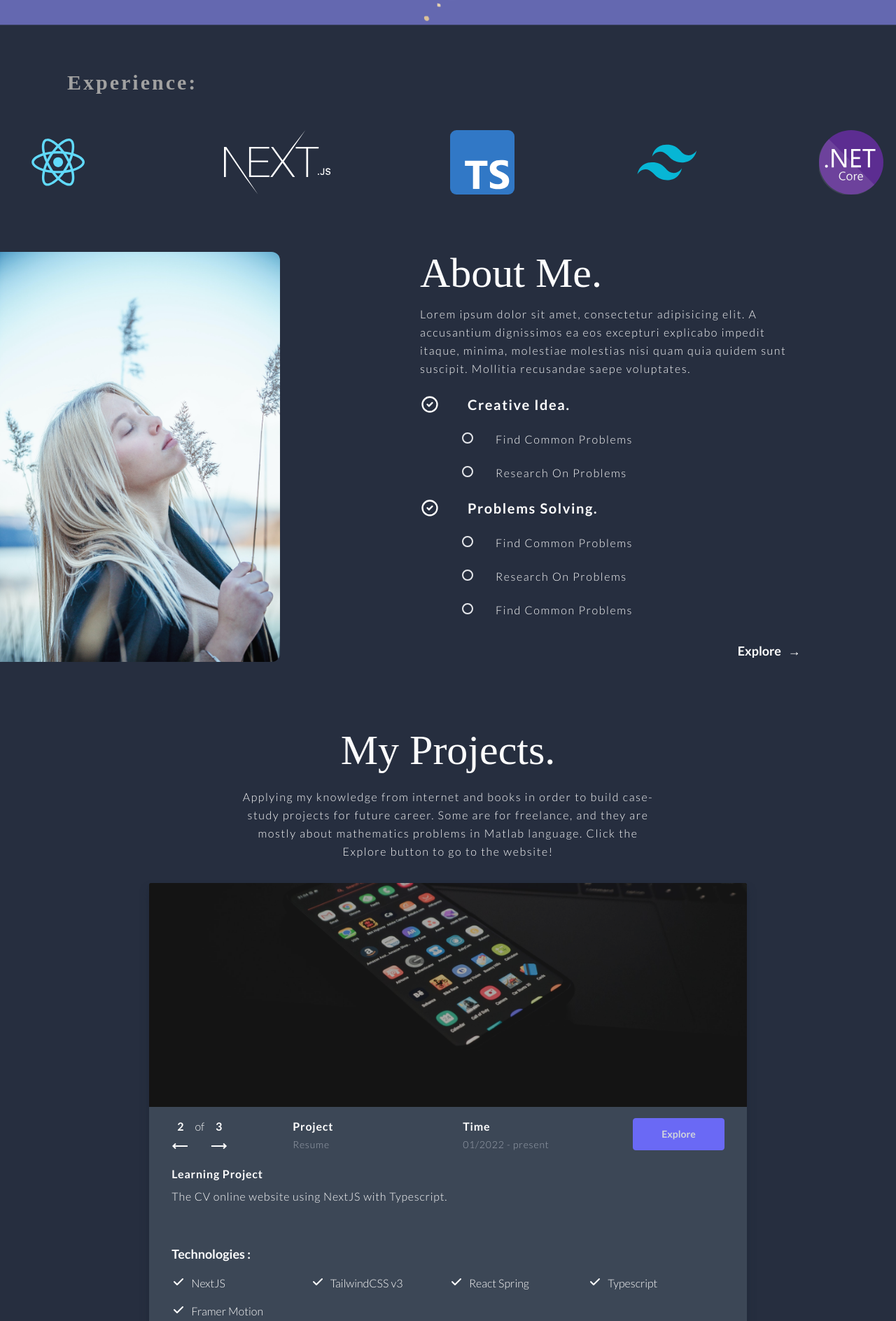
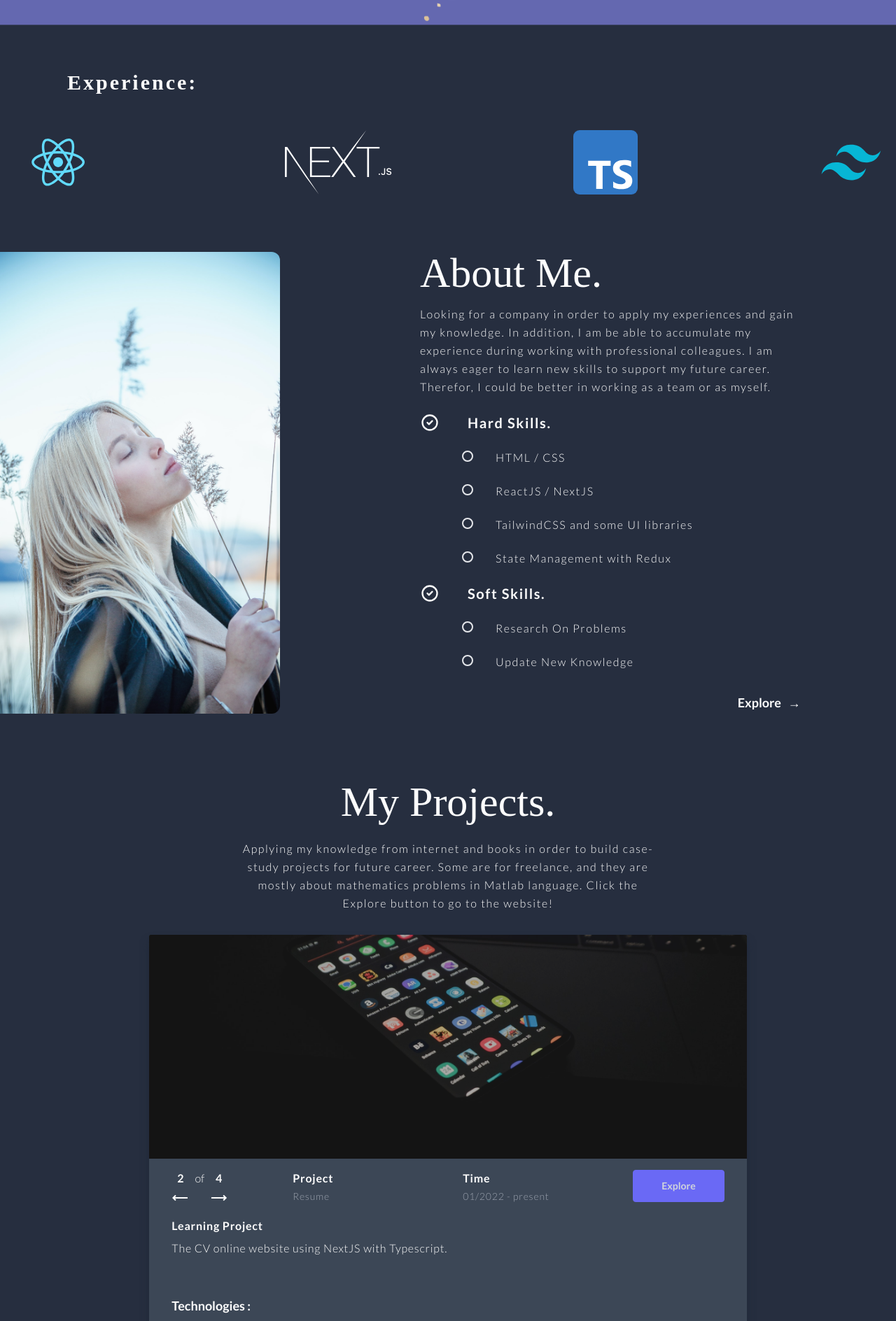
Before and after one commit to DaoVuDat/r-sume, a Next.js app: page / in a window 1280 px wide. Shown: the part 752-2640 px from the top of the page at 70% size. Built offline with nearby package versions, Linux system fonts and the light colour scheme; a web font is replaced by a local one.

Commit message:
finish contents

```diff
--- a/components/Contact/Contact.tsx
+++ b/components/Contact/Contact.tsx
@@ -8,11 +8,6 @@ interface FormElements extends HTMLFormControlsCollection {
   email: HTMLInputElement;
   message: HTMLTextAreaElement;
 }
-
-interface CustomFormElements extends FormElements {
-  readonly elements: FormElements;
-}
-
 const Contact = () => {
   const onSubmitHandler = async (event: React.SyntheticEvent) => {
     event.preventDefault();
--- a/components/Education/MileStone/MileStone.tsx
+++ b/components/Education/MileStone/MileStone.tsx
@@ -62,7 +62,7 @@ const MileStone = (props: MileStoneProps): JSX.Element => {
       sequence().then();
     }
     return () => {};
-  }, [isIntersecting]);
+  }, [isIntersecting, listControl, titleControl]);
 
   return (
     <div
--- a/components/Overview/Overview.tsx
+++ b/components/Overview/Overview.tsx
@@ -1,7 +1,6 @@
 import Image from 'next/image';
 import { HiOutlineCheckCircle } from 'react-icons/hi';
 import {
-  NetCoreIcon,
   NextJsIcon,
   ReactIcon,
   TailwindIcon,
@@ -15,10 +14,10 @@ const Overview = () => {
     <div>
       {/*EXPERIENCE SECTION*/}
       <div className="container m-auto">
-        <h3 className="ml-24 text-secondary_text font-nautigal font-bold text-3xl tracking-widest">
+        <h3 className="ml-24 font-nautigal font-bold text-3xl tracking-widest">
           Experience:
         </h3>
-        <ul className="mt-8 flex space-x-8 h-32 justify-between">
+        <ul className="mt-8 flex h-32 justify-between">
           <li className={listIconStyle}>
             <a href="https://www.reactjs.org" target="_blank" rel="noreferrer">
               <ReactIcon />
@@ -43,15 +42,6 @@ const Overview = () => {
               <TailwindIcon />
             </a>
           </li>
-          <li className={listIconStyle}>
-            <a
-              href="https://dotnet.microsoft.com/"
-              target="_blank"
-              rel="noreferrer"
-            >
-              <NetCoreIcon />
-            </a>
-          </li>
         </ul>
       </div>
       {/* ABOUT ME SECTION */}
@@ -71,22 +61,33 @@ const Overview = () => {
           <div className="w-2/3 mx-auto">
             <h2 className="text-6xl font-nautigal">About Me.</h2>
             <div className="tracking-widest leading-relaxed mt-4">
-              Lorem ipsum dolor sit amet, consectetur adipisicing elit. A
-              accusantium dignissimos ea eos excepturi explicabo impedit itaque,
-              minima, molestiae molestias nisi quam quia quidem sunt suscipit.
-              Mollitia recusandae saepe voluptates.
+              Looking for a company in order to apply my experiences and gain my
+              knowledge. In addition, I am be able to accumulate my experience
+              during working with professional colleagues. I am always eager to
+              learn new skills to support my future career. Therefor, I could be
+              better in working as a team or as myself.
               <div className="flex mt-6">
                 <HiOutlineCheckCircle size={28} />
                 <div className="ml-8">
-                  <h3 className="text-xl font-bold pl-2">Creative Idea.</h3>
+                  <h3 className="text-xl font-bold pl-2">Hard Skills.</h3>
                   <ul className="text-base">
                     <li className="mt-6">
                       <span className="inline-block w-4 h-4 rounded-full border-2" />
-                      <span className="ml-8">Find Common Problems</span>
+                      <span className="ml-8">HTML / CSS</span>
                     </li>
                     <li className="mt-6">
                       <span className="inline-block w-4 h-4 rounded-full border-2" />
-                      <span className="ml-8">Research On Problems</span>
+                      <span className="ml-8">ReactJS / NextJS</span>
+                    </li>
+                    <li className="mt-6">
+                      <span className="inline-block w-4 h-4 rounded-full border-2" />
+                      <span className="ml-8">
+                        TailwindCSS and some UI libraries
+                      </span>
+                    </li>
+                    <li className="mt-6">
+                      <span className="inline-block w-4 h-4 rounded-full border-2" />
+                      <span className="ml-8">State Management with Redux</span>
                     </li>
                   </ul>
                 </div>
@@ -94,19 +95,15 @@ const Overview = () => {
               <div className="flex mt-6">
                 <HiOutlineCheckCircle size={28} />
                 <div className="ml-8">
-                  <h3 className="text-xl font-bold pl-2">Problems Solving.</h3>
+                  <h3 className="text-xl font-bold pl-2">Soft Skills.</h3>
                   <ul className="text-base">
-                    <li className="mt-6">
-                      <span className="inline-block w-4 h-4 rounded-full border-2" />
-                      <span className="ml-8">Find Common Problems</span>
-                    </li>
                     <li className="mt-6">
                       <span className="inline-block w-4 h-4 rounded-full border-2" />
                       <span className="ml-8">Research On Problems</span>
                     </li>
                     <li className="mt-6">
                       <span className="inline-block w-4 h-4 rounded-full border-2" />
-                      <span className="ml-8">Find Common Problems</span>
+                      <span className="ml-8">Update New Knowledge</span>
                     </li>
                   </ul>
                 </div>
--- a/components/Projects/Projects.tsx
+++ b/components/Projects/Projects.tsx
@@ -1,5 +1,65 @@
 import React from 'react';
 import { SwiperCard } from '@/components/Projects/SwiperCard';
+
+const sampleData = [
+  {
+    image: '/images/projects/sample-project1.jpg',
+    name: 'Dog Breeds',
+    description:
+      'Show dog breeds by using TheDogApi.com. The website has authentication and authorization functionality ' +
+      'and animation. It has also responsive design for mobile and PC.',
+    tech: [
+      'ReactJS',
+      'Typescript',
+      'TailwindCSS v2',
+      'Firebase',
+      'Framer Motion',
+      'Styled Component',
+      'React Hook Form v7',
+    ],
+    link: 'https://dog-breeds.cf',
+    type: 'Learning',
+    time: '08/2021 - 09/2021',
+  },
+  {
+    image: '/images/projects/sample-project2.jpg',
+    name: 'Resume',
+    description: 'The CV online website using NextJS with Typescript.',
+    tech: [
+      'NextJS',
+      'TailwindCSS v3',
+      'React Spring',
+      'Typescript',
+      'Framer Motion',
+    ],
+    link: 'https://daovudat.tk',
+    type: 'Learning',
+    time: '01/2022 - present',
+  },
+  {
+    image: '/images/projects/sample-project3.jpg',
+    name: 'Optimization Projects',
+    description:
+      'Using optimization algorithms in order to solve mathematics problems ' +
+      'in Construction field. For instance, Particle Swarm Optimization (PSO), ' +
+      'Grey Wolf Optimization (GWO) algorithms, etc.',
+    tech: ['Matlab', 'Python'],
+    link: '',
+    type: 'Freelance',
+    time: '03/2020 - present',
+  },
+  {
+    image: '/images/projects/sample-project2.jpg',
+    name: 'GEC',
+    description:
+      'Solving Grammatical Error Correction (GEC) problem by using Machine Translation with Seq-2-Seq model ' +
+      'and Language Model. The feature is plugged in MS Word via an addon which uses API endpoint from Flask server.',
+    tech: ['Python', 'Flask', 'MS Word'],
+    link: '',
+    type: 'Thesis',
+    time: '12/2018 - 08/2019',
+  },
+];
 
 const Projects = () => {
   return (
@@ -14,7 +74,7 @@ const Projects = () => {
         </h3>
       </div>
       <div className="mt-8">
-        <SwiperCard />
+        <SwiperCard data={sampleData} />
       </div>
     </div>
   );
--- a/components/Projects/SwiperCard/SwiperCard.tsx
+++ b/components/Projects/SwiperCard/SwiperCard.tsx
@@ -5,69 +5,32 @@ import { HiCheck } from 'react-icons/hi';
 import Image from 'next/image';
 import { RoundedButton } from '@/components/common/RoundedButton';
 
-const sampleData = [
-  {
-    image: '/images/projects/sample-project1.jpg',
-    name: 'Dog Breeds',
-    description:
-      'Show dog breeds by using TheDogApi.com. The website has authentication and authorization functionality ' +
-      'and animation. It has also responsive design for mobile and PC.',
-    tech: [
-      'ReactJS',
-      'Typescript',
-      'TailwindCSS v2',
-      'Firebase',
-      'Framer Motion',
-      'Styled Component',
-      'React Hook Form v7',
-    ],
-    link: 'https://dog-breeds.cf',
-    type: 'Learning',
-    time: '08/2021 - 09/2021',
-  },
-  {
-    image: '/images/projects/sample-project2.jpg',
-    name: 'Resume',
-    description: 'The CV online website using NextJS with Typescript.',
-    tech: [
-      'NextJS',
-      'TailwindCSS v3',
-      'React Spring',
-      'Typescript',
-      'Framer Motion',
-    ],
-    link: 'https://daovudat.tk',
-    type: 'Learning',
-    time: '01/2022 - present',
-  },
-  {
-    image: '/images/projects/sample-project3.jpg',
-    name: 'Optimization Projects',
-    description:
-      'Using optimization algorithms in order to solve mathematics problems ' +
-      'in Construction field. For instance, Particle Swarm Optimization (PSO), ' +
-      'Grey Wolf Optimization (GWO) algorithms, etc.',
-    tech: ['Matlab'],
-    link: '',
-    type: 'Freelance',
-    time: '04/2020 - present',
-  },
-];
+interface SwiperCardProps {
+  data: {
+    image: string;
+    name: string;
+    description: string;
+    tech: string[];
+    link: string;
+    type: string;
+    time: string;
+  }[];
+}
 
-const SwiperCard = () => {
+const SwiperCard = ({ data }: SwiperCardProps): JSX.Element => {
   const [selectIndex, setSelectIndex] = useState(0);
 
-  const dataTransition = useTransition(sampleData[selectIndex], {
+  const dataTransition = useTransition(data[selectIndex], {
     from: { opacity: 0, transform: 'scale(1.1)' },
     enter: { opacity: 1, transform: 'scale(1)' },
     config: {
       duration: 400,
     },
     exitBeforeEnter: true,
-    key: sampleData[selectIndex].name,
+    key: data[selectIndex].name,
   });
 
-  const listItemTransitions = useTransition(sampleData[selectIndex].tech, {
+  const listItemTransitions = useTransition(data[selectIndex].tech, {
     trail: 200,
     from: { opacity: 0 },
     enter: { opacity: 1 },
@@ -75,13 +38,13 @@ const SwiperCard = () => {
       duration: 600,
     },
     exitBeforeEnter: true,
-    keys: (item) => `${sampleData[selectIndex].tech.length}-${item}`,
+    keys: (item) => `${data[selectIndex].tech.length}-${item}`,
   });
 
   useEffect(() => {
     const interval = setInterval(() => {
       setSelectIndex((prevState) => {
-        if (prevState === sampleData.length - 1) {
+        if (prevState === data.length - 1) {
           return 0;
         } else {
           return prevState + 1;
@@ -92,17 +55,17 @@ const SwiperCard = () => {
     return () => {
       clearInterval(interval);
     };
-  }, [selectIndex]);
+  }, [data.length, selectIndex]);
 
   const prevOnClick = () => {
     if (selectIndex === 0) {
-      setSelectIndex(sampleData.length - 1);
+      setSelectIndex(data.length - 1);
       return;
     }
     setSelectIndex(selectIndex - 1);
   };
   const nextOnClick = () => {
-    if (selectIndex === sampleData.length - 1) {
+    if (selectIndex === data.length - 1) {
       setSelectIndex(0);
       return;
     }
@@ -136,7 +99,7 @@ const SwiperCard = () => {
           <div className="flex justify-around">
             <span className="font-bold">{selectIndex + 1}</span>
             <span>of</span>
-            <span className="font-bold">{sampleData.length}</span>
+            <span className="font-bold">{data.length}</span>
           </div>
           <div className="flex justify-between mt-1">
             <button
@@ -177,8 +140,8 @@ const SwiperCard = () => {
         </div>
         <div>
           <a
-            href={sampleData[selectIndex].link}
-            target={sampleData[selectIndex].link !== '' ? '_blank' : ''}
+            href={data[selectIndex].link}
+            target={data[selectIndex].link !== '' ? '_blank' : ''}
             rel="noreferrer"
           >
             <RoundedButton onClick={() => {}}>Explore</RoundedButton>
--- a/next.config.js
+++ b/next.config.js
@@ -2,6 +2,8 @@
 module.exports = {
   reactStrictMode: true,
   env: {
-    SENDGRID_API_KEY: process.env.SENDGRID_API_KEY,
+    EMAILJS_SERVICE_ID: 'service_clwqexj',
+    EMAILJS_TEMPLATE_ID: 'user_4Ze2GD8AJw0ZzPG6E3ScO',
+    EMAILJS_USER_ID: 'user_4Ze2GD8AJw0ZzPG6E3ScO',
   },
 };
--- a/package.json
+++ b/package.json
@@ -10,8 +10,8 @@
   "dependencies": {
     "@headlessui/react": "^1.4.2",
     "@react-spring/web": "^9.4.2",
-    "@sendgrid/mail": "^7.6.1",
     "axios": "^0.24.0",
+    "emailjs-com": "^3.2.0",
     "framer-motion": "^6.2.4",
     "next": "12.0.3",
     "react": "17.0.2",
--- a/pages/api/send-message.ts
+++ b/pages/api/send-message.ts
@@ -1,7 +1,5 @@
-import sendgrid from '@sendgrid/mail';
-import { NextApiRequest, NextApiResponse } from 'next';
-import { FetchEvent } from 'next/dist/server/web/spec-compliant/fetch-event';
-import { NextFetchEvent } from 'next/server';
+import type { NextApiRequest, NextApiResponse } from 'next';
+import { init, send } from 'emailjs-com';
 interface ResponseData {
   error?: string | null;
 }
@@ -12,62 +10,30 @@ interface RequestData {
   message: string;
 }
 
-sendgrid.setApiKey(process.env.SENDGRID_API_KEY!);
+init(process.env.EMAILJS_USER_ID!);
 
-const template = (
-  email: string,
-  name: string,
-  message: string
-) => `<!DOCTYPE html PUBLIC "-//W3C//DTD XHTML 1.0 Transitional//EN" "http://www.w3.org/TR/xhtml1/DTD/xhtml1-transitional.dtd">
-      <html lang="en">
-      <head>
-        <meta charset="utf-8">
-
-        <title>The HTML5 Herald</title>
-        <meta name="description" content="The HTML5 Herald">
-        <meta name="author" content="SitePoint">
-      <meta http-equiv="Content-Type" content="text/html charset=UTF-8" />
-
-        <link rel="stylesheet" href="css/styles.css?v=1.0">
-
-      </head>
-
-      <body>
-        <div class="img-container" style="display: flex;justify-content: center;align-items: center;border-radius: 5px;overflow: hidden; font-family: 'helvetica', 'ui-sans';">
-              </div>
-              <div class="container" style="margin-left: 20px;margin-right: 20px;">
-              <h3>You've got a new mail from ${name}, their email is: ✉️${email} </h3>
-              <div style="font-size: 16px;">
-              <p>Message:</p>
-              <p>${message}</p>
-              <br>
-              </div>
-              <img src="https://manuarora.in/logo.png" class="logo-image" style="height: 50px;width: 50px;border-radius: 5px;overflow: hidden;">
-              <p class="footer" style="font-size: 16px;padding-bottom: 20px;border-bottom: 1px solid #D1D5DB;">Regards<br>Manu Arora<br>Software Developer<br>+91 9587738861</p>
-
-              </div>
-      </body>
-      </html>`;
-
-export default async (
+export default async function (
   req: NextApiRequest,
   res: NextApiResponse<ResponseData>
-) => {
+) {
   try {
     console.log(req.body);
-
-    const { name, email, message } = req.body as RequestData;
-    // console.log("REQ.BODY", req.body);
-    await sendgrid.send({
-      to: 'dat.daovu@gmail.com', // Your email where you'll receive emails
-      from: email, // your website email address here
-      subject: `[Resume] - Message from ${name}`,
-      html: template(email, name, message),
-    });
+    const { name, email, message } = req.body;
+    const result = await send(
+      process.env.EMAILJS_SERVICE_ID!,
+      process.env.EMAILJS_TEMPLATE_ID!,
+      {
+        name,
+        email,
+        message,
+      },
+      process.env.EMAILJS_USER_ID
+    );
+    console.log(result.text);
   } catch (error) {
     console.log(error);
     return res.status(500).json({ error: 'Error from SendGrid' });
   }
 
   return res.status(200).json({ error: null });
-};
+}
```
Also changed, not shown: components/Education/Education.tsx (+13 -5 lines), pages/api/hello.ts (deleted, +0 -13 lines), 1 other file (tests, documents, lock files or other folders).
